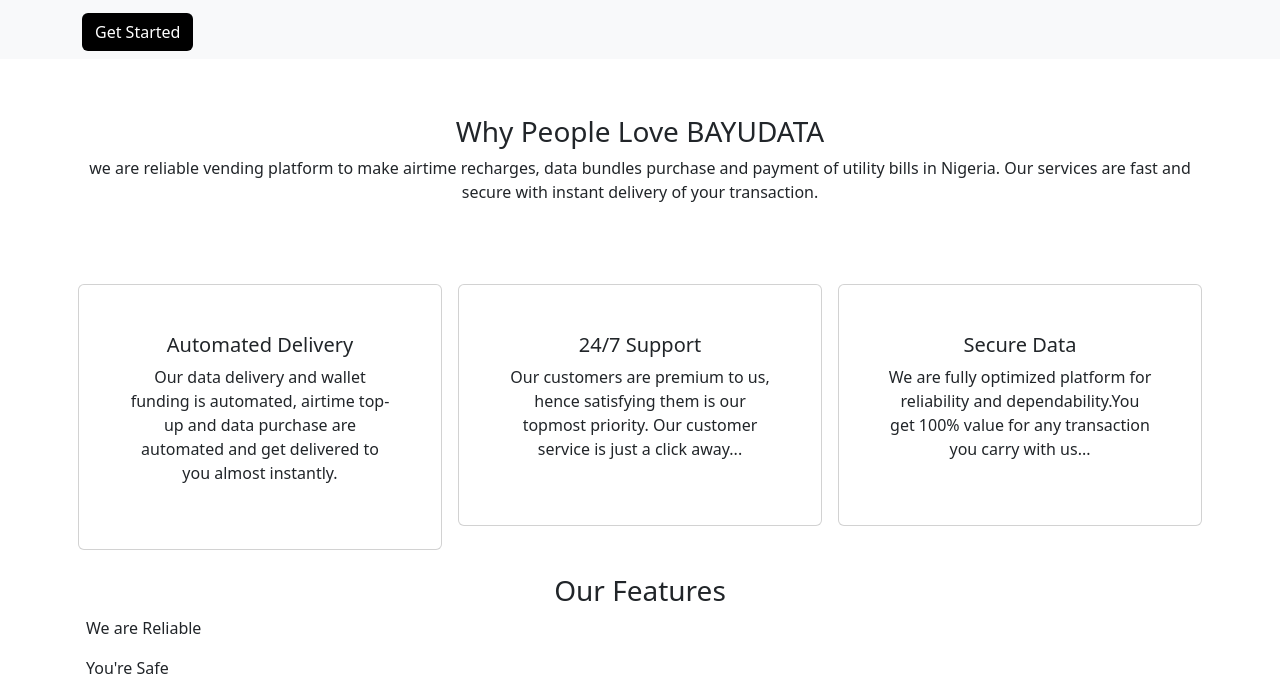
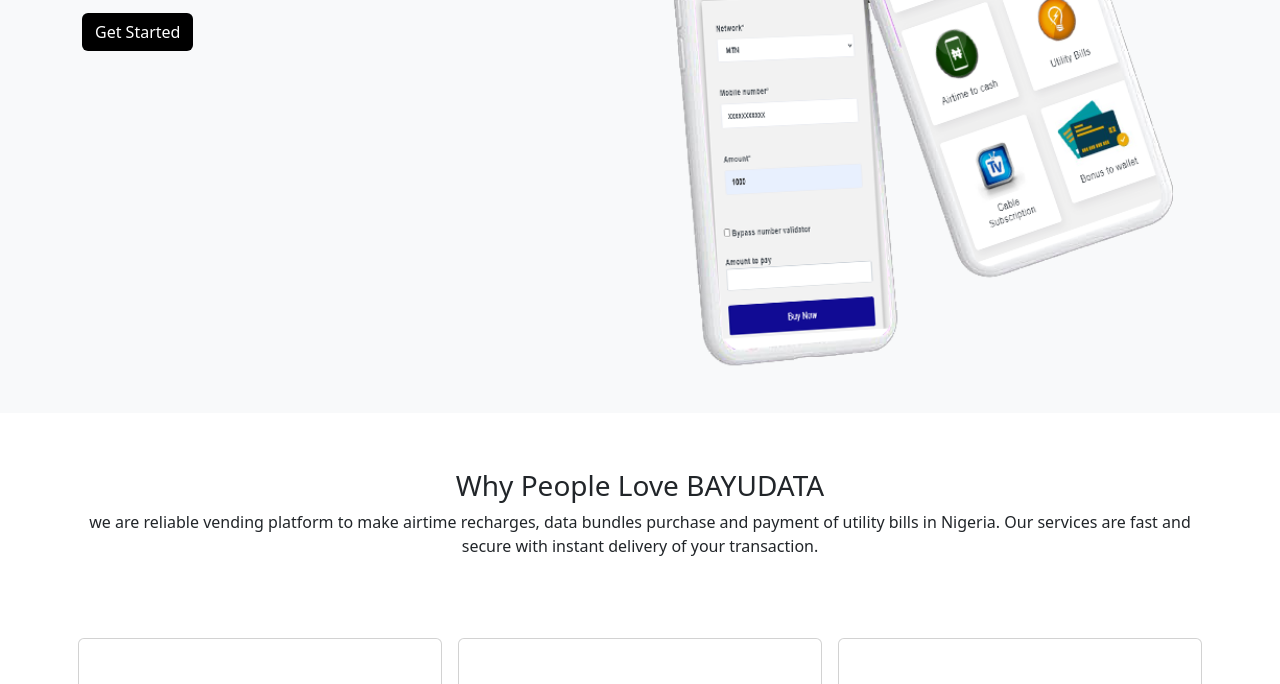
Before and after one commit to Musab-Adam/FlowdiaryCodingChallengeDay3, a plain HTML site: page Index.html in a window 1280 px wide. Shown: the part 290-974 px from the top of the page. Drawn offline with nearby package versions, Linux system fonts and the light colour scheme.

Commit message:
Update Index.html

```diff
--- a/Index.html
+++ b/Index.html
@@ -96,7 +96,7 @@
                 <button class="btn" type="button"><a href="#" class="btn-link" >Get Started</a></button>
             </div>
             <div class="col-md-6">
-                <img src="Image/x.png" width="100%" >
+                <img src="x.png" width="100%"  alt="phone photo">
             </div>
         </div>
     </div>
```
